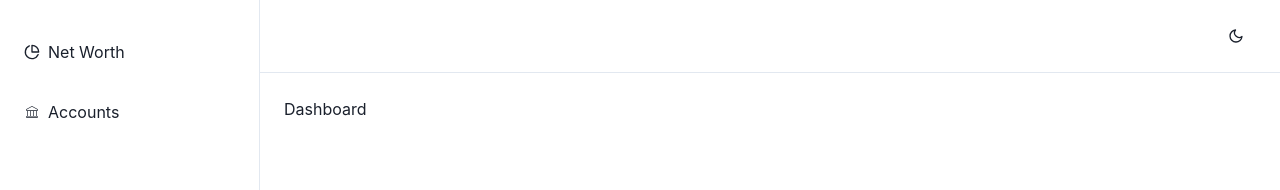
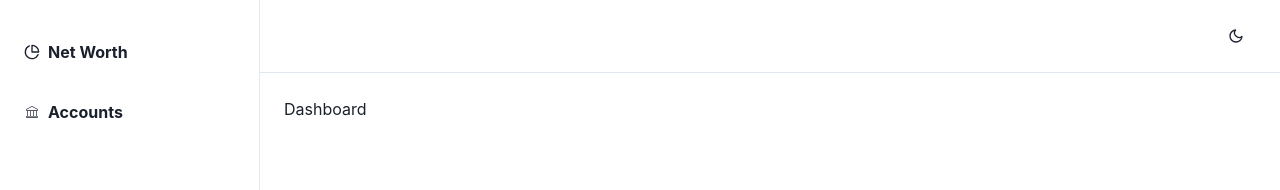
Before and after one commit to opencorelabs/fira, a Next.js app in the folder client/: page / in a window 1280 px wide. Shown: the top 190 px of the page. Built offline with nearby package versions, Linux system fonts and the light colour scheme.

Commit message:
style tweaks

```diff
--- a/client/src/components/layout/Layout.tsx
+++ b/client/src/components/layout/Layout.tsx
@@ -27,6 +27,7 @@ export function Layout({ children }: LayoutProps) {
   const sidebarWidth = useBreakpointValue({ base: '100%', md: '260px' });
   const { isOpen, onOpen, onClose } = useDisclosure();
   const { colorMode, toggleColorMode } = useColorMode();
+  const bg = useColorModeValue('white', 'gray.800');
 
   return (
     <Flex height="100vh">
@@ -34,7 +35,7 @@ export function Layout({ children }: LayoutProps) {
         as="nav"
         width={sidebarWidth}
         maxWidth={sidebarWidth}
-        bg={useColorModeValue('white', 'gray.800')}
+        bg={bg}
         borderRightWidth="1px"
         borderRightColor={useColorModeValue('gray.200', 'gray.600')}
         py={6}
@@ -50,7 +51,7 @@ export function Layout({ children }: LayoutProps) {
           justify={{ base: 'space-between', md: 'flex-end' }}
           py={4}
           px={6}
-          bg={useColorModeValue('white', 'gray.800')}
+          bg={bg}
           borderBottomWidth="1px"
           borderBottomColor={useColorModeValue('gray.200', 'gray.600')}
         >
@@ -74,11 +75,9 @@ export function Layout({ children }: LayoutProps) {
         <DrawerOverlay />
         <DrawerContent>
           <DrawerCloseButton />
-          <DrawerHeader>Fira</DrawerHeader>
-          <DrawerBody>
-            <Box px={2}>
-              <Sidebar />
-            </Box>
+          <DrawerHeader bg={bg}>Fira</DrawerHeader>
+          <DrawerBody bg={bg}>
+            <Sidebar />
           </DrawerBody>
         </DrawerContent>
       </Drawer>
--- a/client/src/components/layout/Sidebar.tsx
+++ b/client/src/components/layout/Sidebar.tsx
@@ -1,4 +1,4 @@
-import { VStack } from '@chakra-ui/react';
+import { Stack } from '@chakra-ui/react';
 import { CiBank } from 'react-icons/ci';
 import { FiPieChart } from 'react-icons/fi';
 
@@ -6,9 +6,9 @@ import { SidebarItem } from './SidebarItem';
 
 export function Sidebar() {
   return (
-    <VStack gap={1}>
+    <Stack spacing={1}>
       <SidebarItem label="Net Worth" icon={FiPieChart} href="/" />
       <SidebarItem label="Accounts" icon={CiBank} href="/accounts" />
-    </VStack>
+    </Stack>
   );
 }
--- a/client/src/components/layout/SidebarItem.tsx
+++ b/client/src/components/layout/SidebarItem.tsx
@@ -12,9 +12,11 @@ export function SidebarItem({ label, icon, href }: SidebarItemProps) {
   const bg = useColorModeValue('gray.100', 'gray.700');
   return (
     <Link as={NextLink} href={href} w="100%" _hover={{ bg }} borderRadius="md">
-      <Flex align="center" p={4}>
+      <Flex align="center" py={4} px={{ base: 0, md: 4 }}>
         <Icon as={icon} />
-        <Text ml={2}>{label}</Text>
+        <Text fontWeight="bold" ml={2}>
+          {label}
+        </Text>
       </Flex>
     </Link>
   );
```
